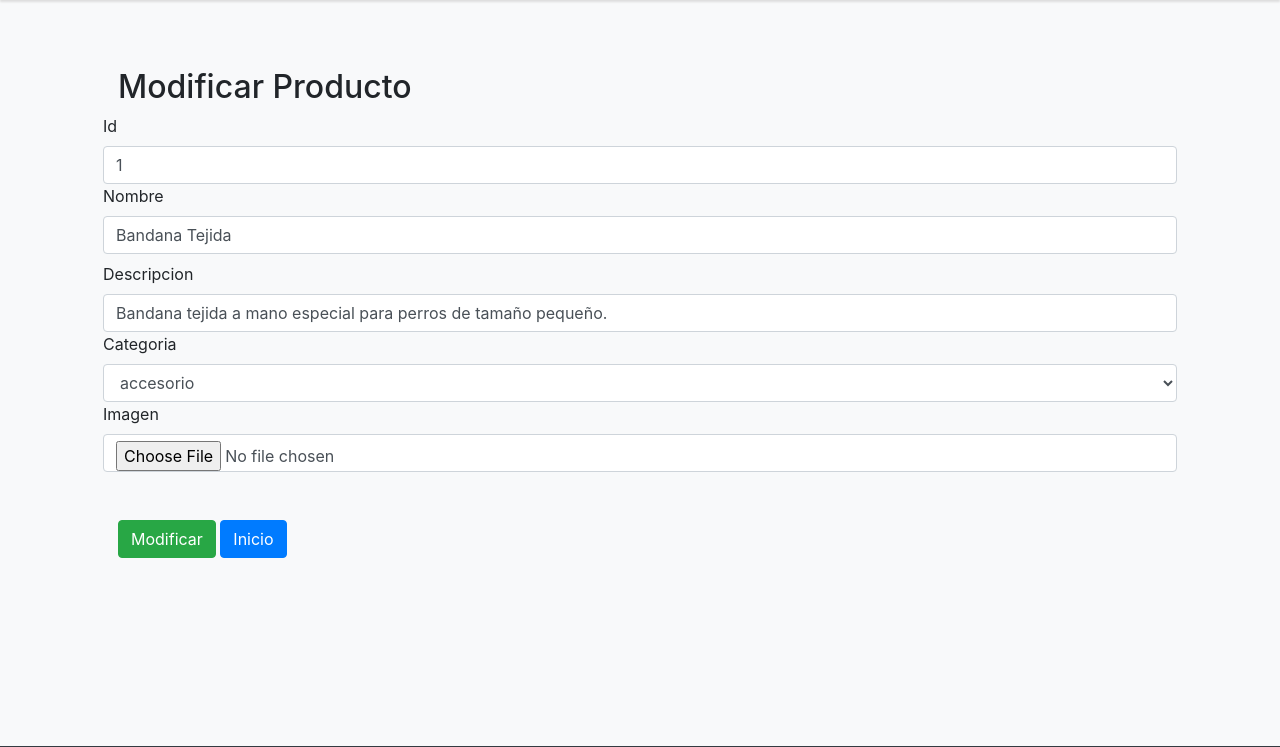
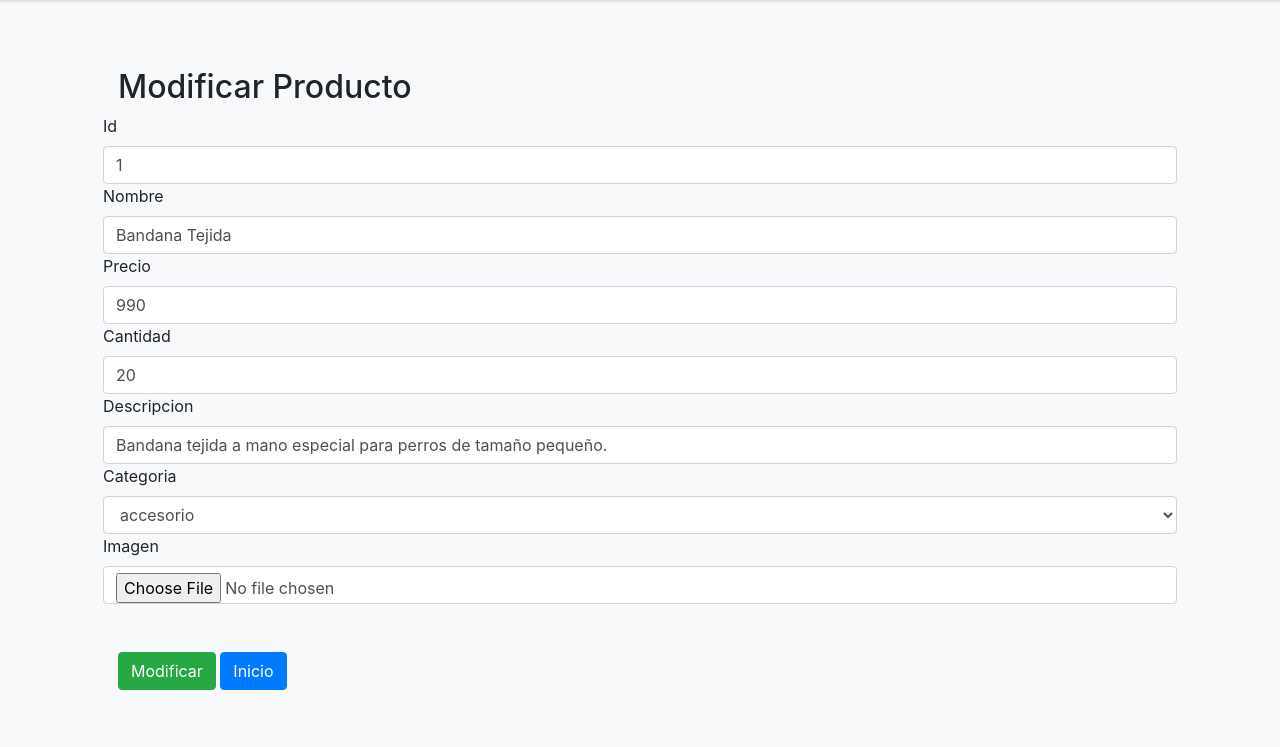
Before and after one commit to ncastillod/Exp3_Castillo_Lipian, a Django app: page /modificar/1 in a window 1280 px wide. Shown: the part 66-813 px from the top of the page. Run offline with Django 4.2, Linux system fonts and the light colour scheme; a user stored in the database is signed in; data comes from the database, SQL or seed files in the repository; some libraries are stand-ins or nearby versions.

Commit message:
Add files via upload

```diff
--- a/animales/templates/modificar.html
+++ b/animales/templates/modificar.html
@@ -121,9 +121,16 @@
 
             <div class="row">
                 <label for="{{ form.field.name}}">
-                    {{form.peso.label}}
+                    {{form.precio.label}}
                 </label>
-                {{ form.peso}}
+                {{ form.precio}}
+            </div>
+
+            <div class="row">
+                <label for="{{ form.field.name}}">
+                    {{form.cantidad.label}}
+                </label>
+                {{ form.cantidad}}
             </div>
 
             <div class="row">
```
